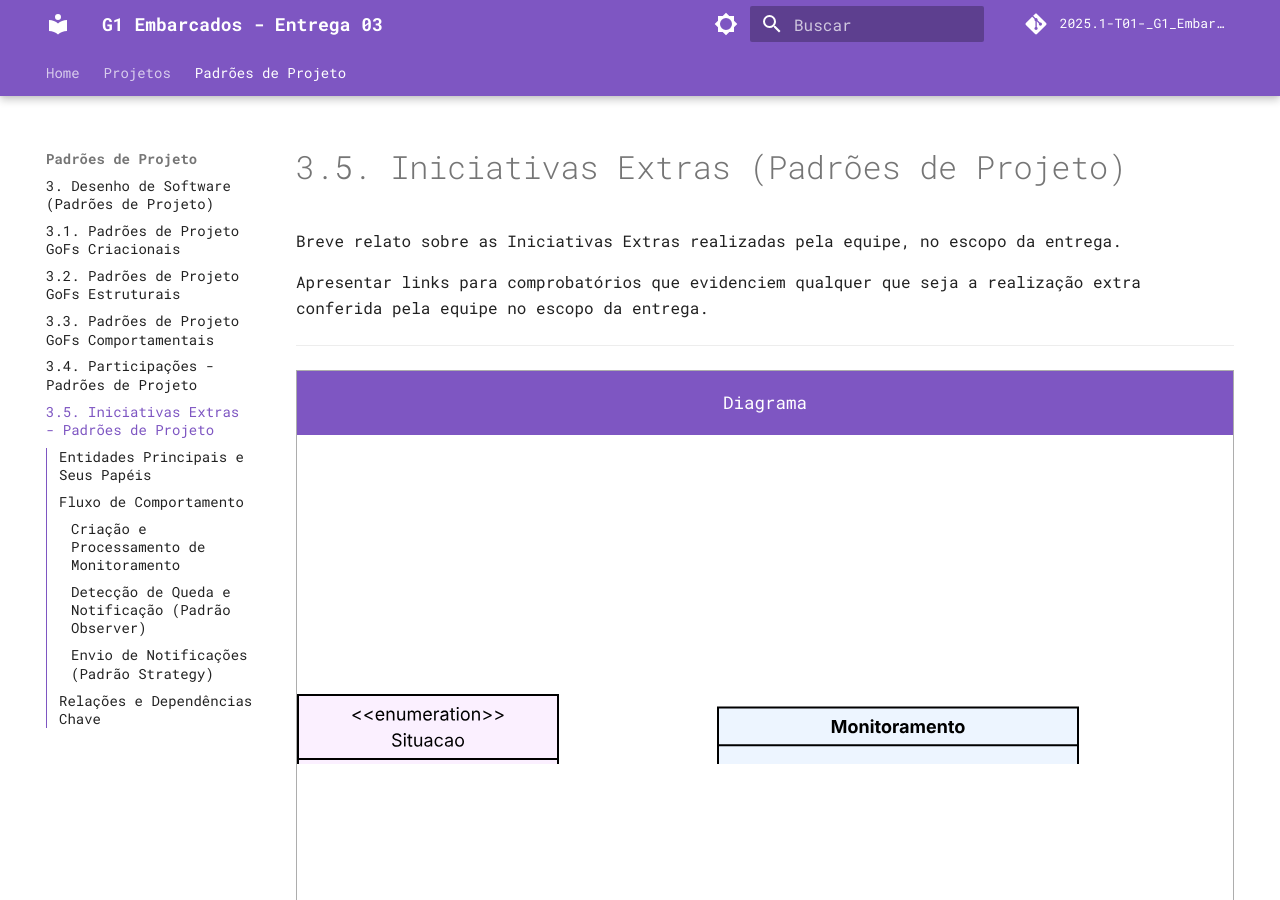
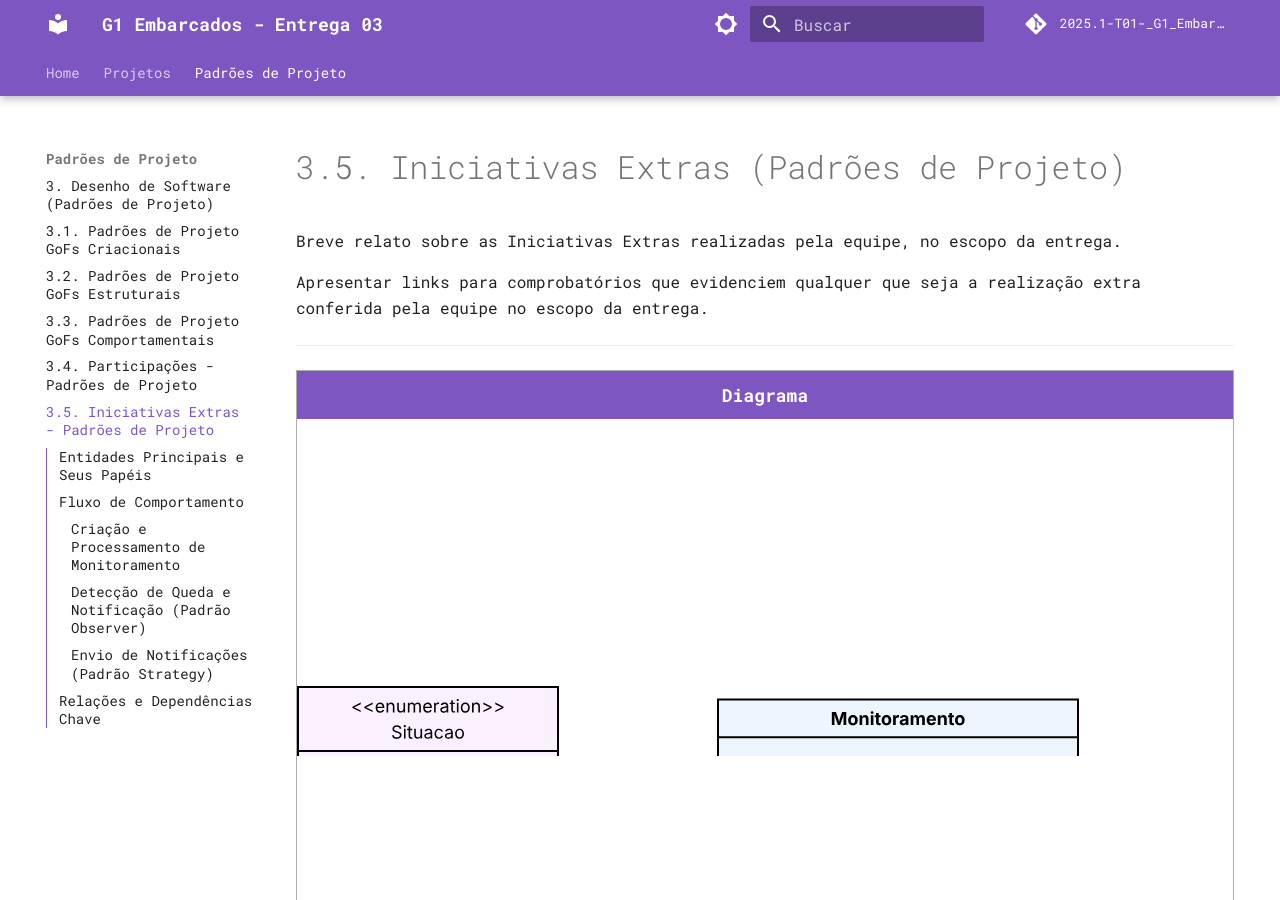
Before and after one commit to UnBArqDsw2025-1-Turma01/2025.1-T01-_G1_Embarcado_Entrega_03, an MkDocs documentation site: the page built from docs/PadroesDeProjeto/3.5.IniciativasExtras.md, in a window 1280 px wide and 900 px high. Built offline with MkDocs 1.6.1 and Material for MkDocs 9.7.7, drawn with Linux system fonts in a browser that asks for light colours; comment, search, counter and statistics services are not loaded.

Commit message:
adiciona responsividade e corrige as cores

```diff
--- a/docs/PadroesDeProjeto/3.5.IniciativasExtras.md
+++ b/docs/PadroesDeProjeto/3.5.IniciativasExtras.md
@@ -8,7 +8,7 @@
 
 <div id="svg-root" data-svg="../../assets/test.svg" data-title="Diagrama" style="height: 70vh;"></div>
 
-<div id="svg-root" data-svg="../assets/test.svg" data-title="Diagrama" style="height: 70vh;"></div>
+<div id="svg-root" data-svg="/assets/test.svg" data-title="Diagrama" style="height: 70vh;"></div>
 
 
 
--- a/docs/js/perfect_svg_embed.js
+++ b/docs/js/perfect_svg_embed.js
@@ -50,17 +50,21 @@
       }
 
       .icon-btn:hover {
-        background-color: rgba(255, 255, 255, 0.08);
+        background-color: var(--md-accent-fg-color--transparent);
       }
 
       .icon-btn .material-icons {
-        font-size: 24px;
-        width: 24px;
-        height: 24px;
-        line-height: 24px;
+        font-size: 1.2rem;
+        width: 1.2rem;
+        height: 1.2rem;
+        line-height: 1;
         display: block;
-        color: inherit;
+        color: var(--md-primary-bg-color) !important;
         transition: transform 0.2s ease, color 0.2s ease;
+      }
+
+      .icon-btn:hover .material-icons {
+        color: var(--md-accent-fg-color) !important;
       }
 
       .icon-btn.clicked .material-icons {
@@ -72,9 +76,10 @@
         background-color: var(--md-default-bg-color);
       }
 
-      #canvas-area {
+      /* AQUI: REMOVIDO 'touch-action: none;' */
+      /* #canvas-area {
         touch-action: none;
-      }
+      } */
 
       .toolbar-top,
       .toolbar-bottom {
@@ -103,9 +108,9 @@
 
       #diagram-title {
         font-family: var(--md-text-font-family);
-        font-size: 0.875rem;
-        font-weight: 500;
-        line-height: 48px;
+        font-size: 0.9rem;
+        font-weight: bold;
+        line-height: 1;
         height: 100%;
         display: flex;
         align-items: center;
@@ -116,21 +121,57 @@
 
       #zoom-label {
         font-family: var(--md-text-font-family);
-        font-size: 0.8rem;
+        font-size: 0.64rem;
         white-space: nowrap;
+        font-weight: bold;
+        color: inherit;
+        flex-shrink: 1;
       }
 
       #coord-display {
         font-family: var(--md-code-font-family);
-        font-size: 0.75rem;
+        font-size: 0.6rem;
         white-space: nowrap;
+        font-weight: bold;
+        color: inherit;
+        flex-shrink: 1;
       }
 
       .button-group, .coord-group {
         display: flex;
         align-items: center;
         gap: 8px;
-        flex-wrap: wrap;
+        flex-wrap: nowrap;
+        min-width: 0;
+      }
+
+      @media (max-width: 600px) {
+        .toolbar-bottom {
+          flex-wrap: wrap;
+          justify-content: center;
+          padding: 8px 8px;
+          gap: 4px;
+        }
+        .button-group, .coord-group {
+          flex-wrap: wrap;
+          gap: 4px;
+          flex-shrink: 1;
+        }
+        .icon-btn {
+          width: 32px;
+          height: 32px;
+        }
+        .icon-btn .material-icons {
+          font-size: 1rem;
+          width: 1rem;
+          height: 1rem;
+        }
+        #zoom-label, #coord-display {
+          font-size: 0.5rem;
+        }
+        #diagram-title {
+          font-size: 0.8rem;
+        }
       }
     </style>
     <link href="https://fonts.googleapis.com/icon?family=Material+Icons" rel="stylesheet">
@@ -169,7 +210,7 @@
   let isPanning = false;
   let startX = 0;
   let startY = 0;
-  let lastTouchDist = null;
+  let lastTouchDist = null; // Para zoom com 2 dedos
 
   const zoomFactor = (s) => Math.pow(1.05, s / 100);
   const getScrollFromDisplayedPercentage = (percentage) => Math.log(100 / percentage) / Math.log(1.05) * 100;
@@ -222,22 +263,28 @@
     startX = e.clientX;
     startY = e.clientY;
     const rect = svg.getBoundingClientRect();
+    // A direção do pan para o usuário é o inverso do movimento do viewBox
     offsetX -= (dx / rect.width) * viewWidth;
     offsetY -= (dy / rect.height) * viewHeight;
     updateViewBox();
   });
 
-  // Touch zoom e pan
+  // AQUI: Ajustes na lógica de Touch para Pan (Zoom de 2 dedos ainda está customizado)
   canvas.addEventListener("touchstart", (e) => {
-    if (e.touches.length === 1) {
+    if (e.touches.length === 1) { // Pan com um dedo
       isPanning = true;
       startX = e.touches[0].clientX;
       startY = e.touches[0].clientY;
+    } else if (e.touches.length === 2) { // Inicia zoom com 2 dedos
+      lastTouchDist = Math.hypot(e.touches[1].clientX - e.touches[0].clientX, e.touches[1].clientY - e.touches[0].clientY);
+      isPanning = false; // Desativa pan ao iniciar zoom
     }
   });
 
   canvas.addEventListener("touchmove", (e) => {
-    if (e.touches.length === 1 && isPanning) {
+    e.preventDefault(); // Impede a rolagem padrão da página para controlar o movimento
+
+    if (e.touches.length === 1 && isPanning) { // Pan com um dedo
       const dx = e.touches[0].clientX - startX;
       const dy = e.touches[0].clientY - startY;
       startX = e.touches[0].clientX;
@@ -246,27 +293,25 @@
       offsetX -= (dx / rect.width) * viewWidth;
       offsetY -= (dy / rect.height) * viewHeight;
       updateViewBox();
-      e.preventDefault();
-    }
-
-    if (e.touches.length === 2) {
+    } else if (e.touches.length === 2) { // Zoom com 2 dedos
       const touch1 = e.touches[0];
       const touch2 = e.touches[1];
-      const dist = Math.hypot(touch2.clientX - touch1.clientX, touch2.clientY - touch1.clientY);
+      const currentDist = Math.hypot(touch2.clientX - touch1.clientX, touch2.clientY - touch1.clientY);
 
       if (lastTouchDist !== null) {
-        const delta = dist - lastTouchDist;
-        simulateZoom(delta * 0.2);
+        const delta = currentDist - lastTouchDist;
+        simulateZoom(delta * 0.2); // Ajuste o 0.2 para a sensibilidade do zoom
       }
-
-      lastTouchDist = dist;
-      e.preventDefault();
+      lastTouchDist = currentDist;
+      isPanning = false; // Garante que o pan esteja desativado durante o zoom
     }
   });
 
   canvas.addEventListener("touchend", (e) => {
     isPanning = false;
-    if (e.touches.length < 2) lastTouchDist = null;
+    if (e.touches.length < 2) { // Se menos de 2 dedos, resetar lastTouchDist
+      lastTouchDist = null;
+    }
   });
 
   const darFeedbackVisual = (btn) => {
@@ -311,4 +356,4 @@
     const y = offsetY + (e.clientY - rect.top) / rect.height * viewHeight;
     document.getElementById("coord-display").textContent = `X: ${x.toFixed(1)} Y: ${y.toFixed(1)}`;
   });
-});
+})
```
